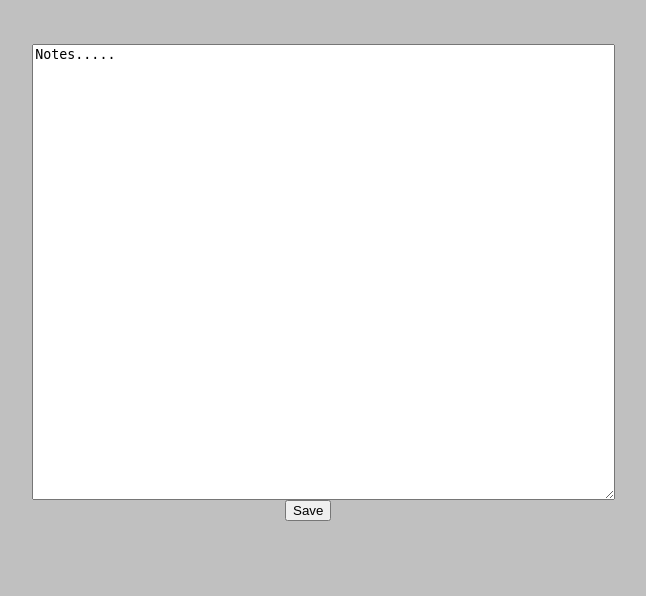
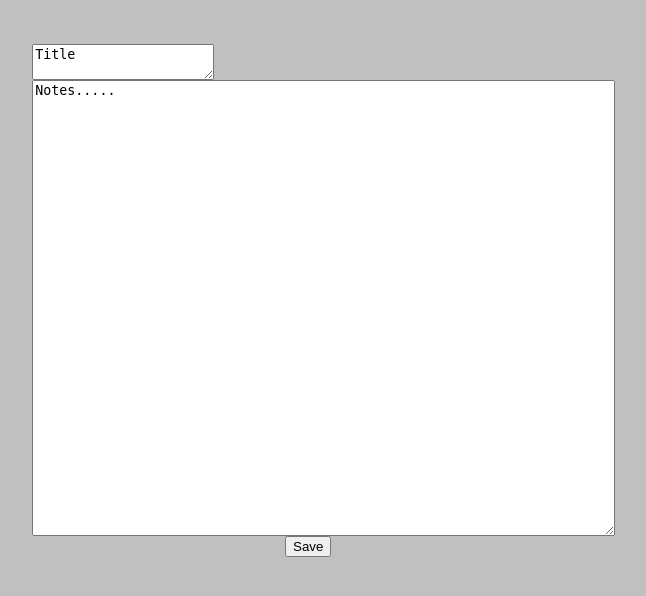
Before and after one commit to salujayatharth/notes, a Flask app: page / in a window 1280 px wide. Shown: the top 596 px of the page, without its empty margins (355-1001 px from the left). Run offline with Flask 2, Linux system fonts and the light colour scheme.

Commit message:
Updated index.html

```diff
--- a/notes/templates/index.html
+++ b/notes/templates/index.html
@@ -10,6 +10,12 @@
 		<br><br>
 
 		<form action='/submit' method="POST">
+
+			<textarea id='title' name='title' style="margin-left:30% ">
+			</textarea>
+
+			<br>
+
 			<textarea rows='30' cols='70' id='notes' name="notes" style="margin-left:30%">
 			</textarea>
 
@@ -20,7 +26,7 @@
 
 	<script type="text/javascript">
 		document.getElementById('notes').innerHTML='Notes.....'
-
+		document.getElementById('title').innerHTML='Title'
 	</script>
 
 	</body>
```
